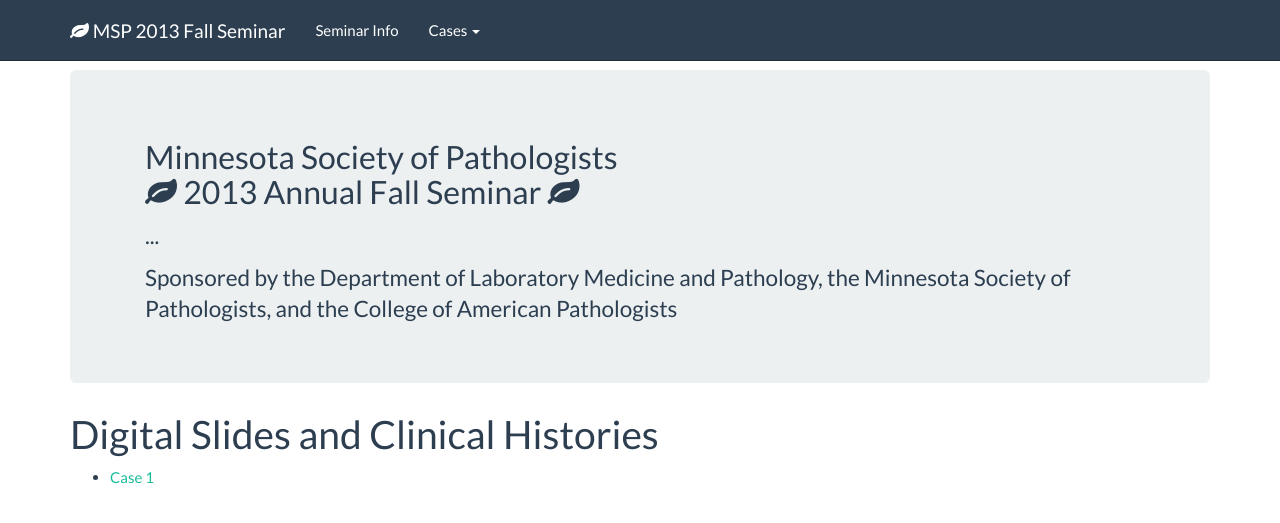
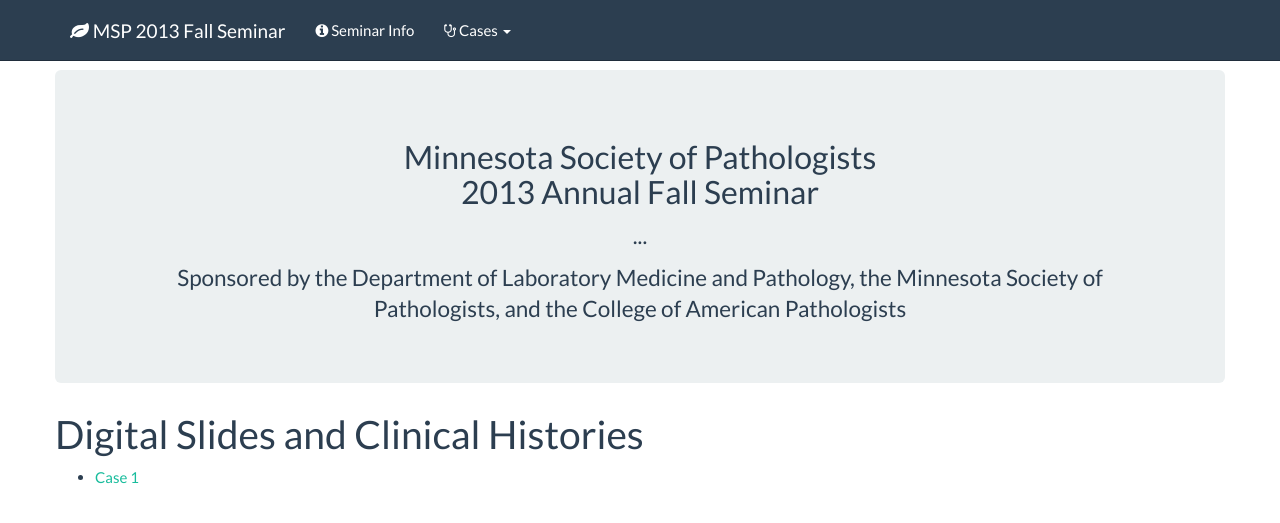
Before and after one commit to bdunnette/msp2013, a Jekyll site: the page built from index.html, in a window 1280 px wide. Shown: the top 523 px of the page. Built offline with Jekyll 4.4.1, drawn with Linux system fonts in a browser that asks for light colours; Markdown is read by kramdown in place of the engine named in the settings.

Commit message:
centering jumbotron, layout tweaks

```diff
--- a/_layouts/default.html
+++ b/_layouts/default.html
@@ -27,7 +27,7 @@
 <div class="navbar navbar-default navbar-fixed-top">
       <div class="container">
         <div class="navbar-header">
-          <a href="{{ site.baseurl }}" class="navbar-brand"><i class="icon-leaf"></i> MSP 2013 Fall Seminar</a>
+          <a href="{{ site.baseurl }}/" class="navbar-brand"><i class="icon-leaf"></i>  MSP 2013 Fall Seminar</a>
           <button class="navbar-toggle" type="button" data-toggle="collapse" data-target="#navbar-main">
             <span class="icon-bar"></span>
             <span class="icon-bar"></span>
@@ -36,9 +36,9 @@
         </div>
         <div class="navbar-collapse collapse" id="navbar-main">
           <ul class="nav navbar-nav">
-            <li><a href="{{ site.baseurl }}/seminar-info.html">Seminar Info</a></li>
+            <li><a href="{{ site.baseurl }}/seminar-info.html"><i class="icon-info-sign"></i>  Seminar Info</a></li>
             <li class="dropdown">
-              <a class="dropdown-toggle" data-toggle="dropdown" href="#" id="themes">Cases <span class="caret"></span></a>
+              <a class="dropdown-toggle" data-toggle="dropdown" href="#" id="themes"><i class="icon-stethoscope"></i>  Cases <span class="caret"></span></a>
               <ul class="dropdown-menu" aria-labelledby="themes">
                 <li><a tabindex="-1" href="{{ site.baseurl }}/cases/01.html">Case 1</a></li>
               </ul>
@@ -56,9 +56,9 @@
           <div class="site">
             <div class="header">
             </div>
-
+            <div class="row">
                 {{ content }}
-
+            </div>
             <div class="footer">
               <div class="contact">
                 <p>
--- a/css/main.css
+++ b/css/main.css
@@ -1 +1,7 @@
-body { padding-top: 70px; }
+body {
+    padding-top: 70px;
+}
+
+.jumbotron {
+    text-align: center;
+}
--- a/index.html
+++ b/index.html
@@ -5,7 +5,7 @@
 
 <div class="jumbotron">
   <div class="container">
-    <h2>Minnesota Society of Pathologists<br/><i class="icon-leaf"></i> 2013 Annual Fall Seminar <i class="icon-leaf"></i></h2>
+    <h2>Minnesota Society of Pathologists<br/>2013 Annual Fall Seminar</h2>
     <p>...</p>
     <p>Sponsored by the Department of Laboratory Medicine and Pathology, the Minnesota Society of Pathologists, and the College of American Pathologists</p>
   </div>
```
Also changed, not shown: seminar-info.md (+1 -1 lines).
